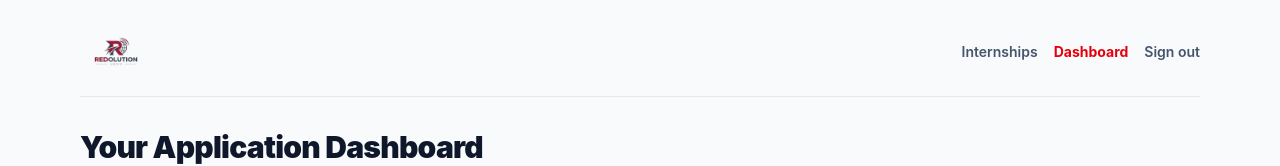
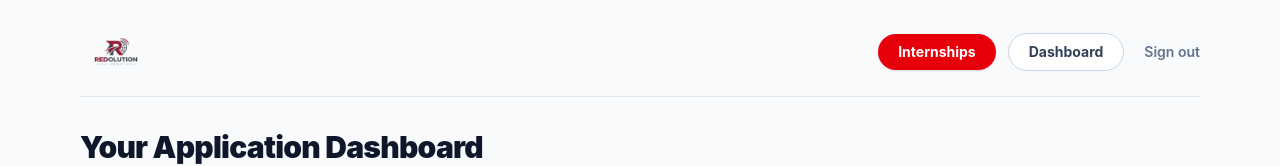
Before and after one commit to VortrewD/redolution, a Next.js app: page /dashboard in a window 1280 px wide. Shown: the top 166 px of the page. Built offline with nearby package versions, Linux system fonts and the light colour scheme; no server answers; the database is empty; sample sign-in values are in the browser's storage.

Commit message:
Switched primary button colors on both pages

```diff
--- a/src/app/dashboard/page.js
+++ b/src/app/dashboard/page.js
@@ -53,7 +53,7 @@ export default function Dashboard() {
       setJobTitle("");
       setCompany("");
       setStatusValue("Applied");
-      fetchApplications(); // Refresh the list
+      fetchApplications();
     }
   };
 
@@ -72,14 +72,14 @@ export default function Dashboard() {
         <Link href="/" className="flex items-center gap-3 hover:opacity-80 transition">
           <img src="/redolution-logo.png" alt="REDOLUTION" className="h-10 w-auto" />
         </Link>
-        <div className="flex items-center gap-4">
-          <Link href="/internships" className="text-sm font-semibold text-slate-600 hover:text-red-600">
+        <div className="flex items-center gap-3">
+          <Link href="/internships" className="rounded-full bg-red-600 px-5 py-2 text-sm font-bold text-white shadow-sm hover:bg-red-700 transition">
             Internships
           </Link>
-          <Link href="/dashboard" className="text-sm font-bold text-red-600">
+          <Link href="/dashboard" className="rounded-full border border-slate-300 bg-white px-5 py-2 text-sm font-bold text-slate-700 hover:text-red-600 transition">
             Dashboard
           </Link>
-          <button onClick={() => signOut({ callbackUrl: "/" })} className="text-sm font-semibold text-slate-600 hover:text-red-600">
+          <button onClick={() => signOut({ callbackUrl: "/" })} className="text-sm font-semibold text-slate-500 hover:text-red-600 transition ml-2">
             Sign out
           </button>
         </div>
--- a/src/app/internships/page.js
+++ b/src/app/internships/page.js
@@ -19,7 +19,6 @@ export default function InternshipsDashboard() {
   const { data: session, status } = useSession();
   const router = useRouter();
 
-  // Route Protection
   useEffect(() => {
     if (status === "unauthenticated") {
       router.push("/");
@@ -117,14 +116,14 @@ export default function InternshipsDashboard() {
         <Link href="/" className="flex items-center gap-3 hover:opacity-80 transition">
           <img src="/redolution-logo.png" alt="REDOLUTION" className="h-10 w-auto" />
         </Link>
-        <div className="flex items-center gap-4">
-          <Link href="/internships" className="text-sm font-bold text-red-600">
+        <div className="flex items-center gap-3">
+          <Link href="/internships" className="rounded-full bg-red-600 px-5 py-2 text-sm font-bold text-white shadow-sm hover:bg-red-700 transition">
             Internships
           </Link>
-          <Link href="/dashboard" className="text-sm font-semibold text-slate-600 hover:text-red-600">
+          <Link href="/dashboard" className="rounded-full border border-slate-300 bg-white px-5 py-2 text-sm font-bold text-slate-700 hover:text-red-600 transition">
             Dashboard
           </Link>
-          <button onClick={() => signOut({ callbackUrl: "/" })} className="text-sm font-semibold text-slate-600 hover:text-red-600">
+          <button onClick={() => signOut({ callbackUrl: "/" })} className="text-sm font-semibold text-slate-500 hover:text-red-600 transition ml-2">
             Sign out
           </button>
         </div>
```
